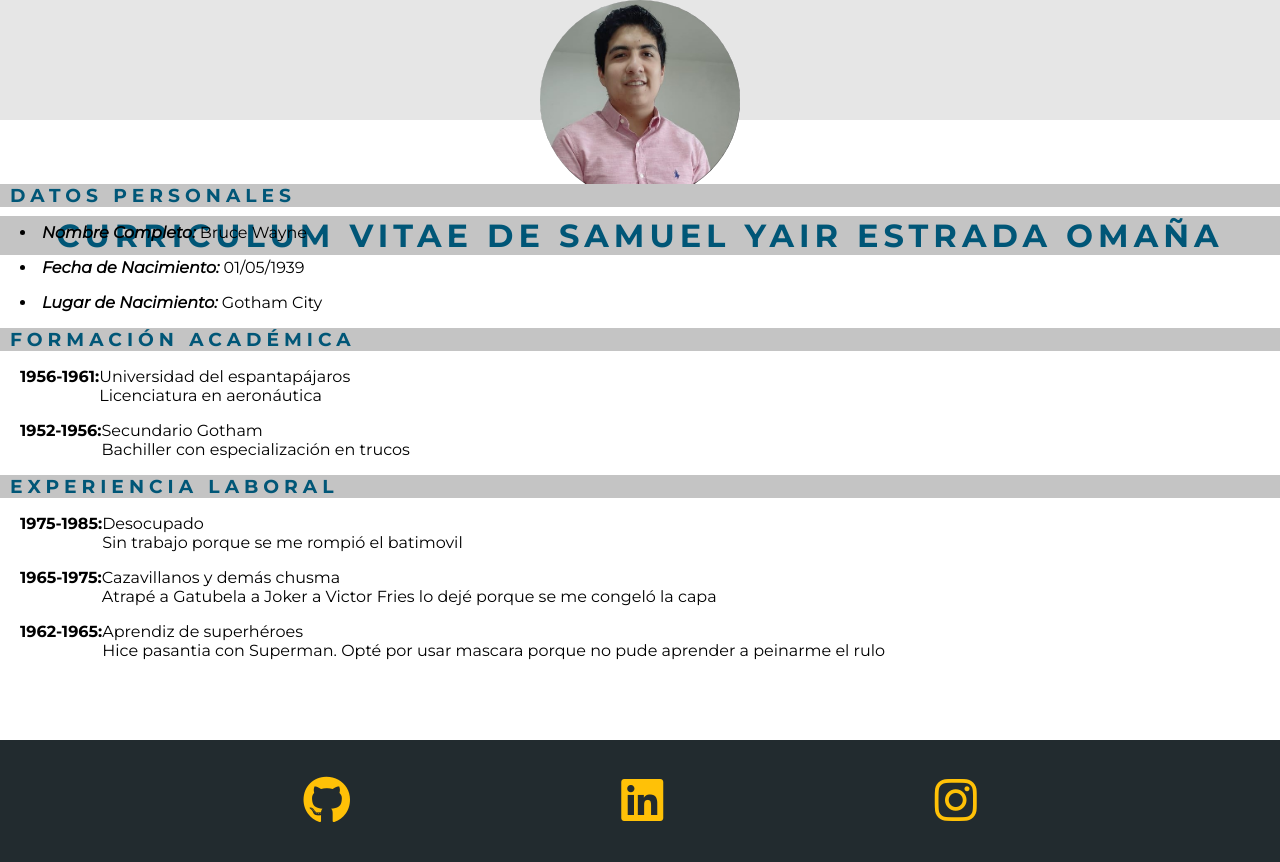
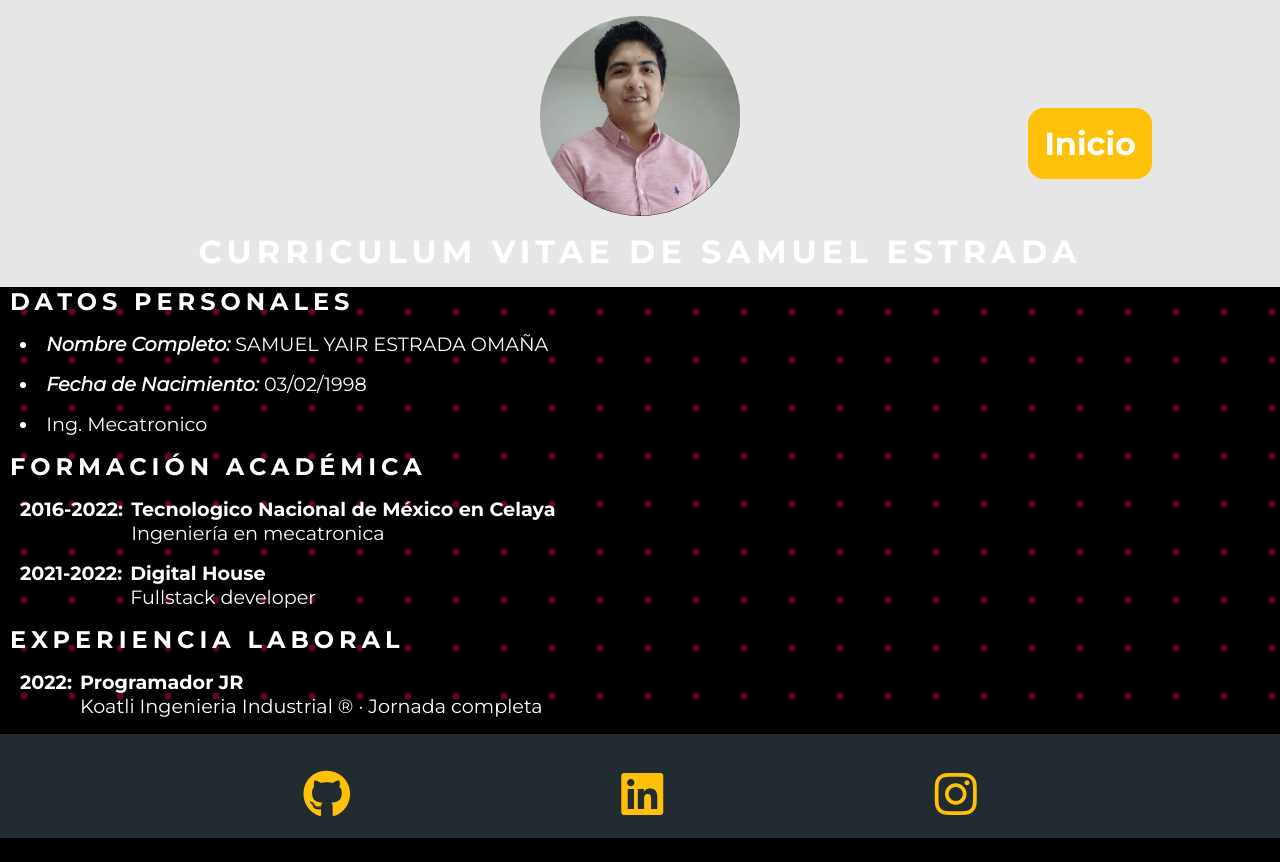
Before and after one commit to SamuelEstradaO/cv-ctd, a plain HTML site: page views/sobremi.html in a window 1280 px wide. After the commit the page ends 838 px from the top, so only its background shows below. Drawn offline with Linux system fonts and the light colour scheme.

Commit message:
fill sobremi.html info

```diff
--- a/css/sobremi.css
+++ b/css/sobremi.css
@@ -9,9 +9,15 @@ body {
     display: flex;
     flex-direction: column;
     justify-content: space-between;
+    background: radial-gradient(circle, #5c0725 10%, transparent 11%);
+    background-size: 3em 3em;
+    background-color: #000000;
+    opacity: 1;
+    color: white;
 }
 
 .grid-container {
+    position: relative;
     display: grid;
     place-items: center;
     grid-template-columns: 100%;
@@ -20,32 +26,48 @@ body {
     gap: 1rem;
     background-image: url("../images/software-g7e48e1e65_1280.jpg");
     background-size: cover;
-    height: 15vh;
     width: 100vw;
+    padding: 1rem 0;
+}
 
+header>nav {
+    display: grid;
+    place-items: center;
+    position: absolute;
+    right: 10%;
+}
+
+header>nav>a>button {
+    font-size: 2rem;
+    text-decoration: none;
+    font-weight: bold;
+    border: none;
+    background-color: #ffc107;
+    padding: 1rem;
+    border-radius: 1rem;
+    color: white;
 }
 
 #prof-pic {
     border-radius: 50%;
 }
 
-main {
-    margin: 5% 0;
-}
+main {}
 
 h1 {
     width: 100%;
     text-align: center;
+    font-size: 2rem;
 }
 
 h3 {
     padding-left: 10px;
+    font-size: 1.5rem;
 }
 
 h1,
 h3 {
-    color: #005677;
-    background-color: #C4C4C4;
+    font-weight: bold;
     letter-spacing: 5px;
 }
 
@@ -60,12 +82,21 @@ h3 {
 section>ul {
     margin-left: 20px;
     list-style-position: inside;
+    font-size: 1.2rem;
 }
+
 
 section>ul>li {
     margin: 1rem 0;
 }
 
+li>ul {
+    padding-left: 0.5rem;
+}
+
+li>ul> :first-child {
+    font-weight: bold;
+}
 
 .d-flex {
     display: flex;
@@ -76,7 +107,7 @@ section>ul>li {
 }
 
 footer {
-    height: 15vh;
+    height: 5vh;
     background-color: #222b2f;
     padding: 2rem;
     display: grid;
--- a/views/sobremi.html
+++ b/views/sobremi.html
@@ -17,32 +17,33 @@
 <body>
     <header class="grid-container">
         <img src="/images/profPic.jpeg" alt="photo" width="200px" id="prof-pic">
-        <h1>CURRICULUM VITAE DE SAMUEL YAIR ESTRADA OMAÑA</h1>
+        <h1>CURRICULUM VITAE DE SAMUEL ESTRADA</h1>
+        <nav><a href="/index.html"><button type="button">Inicio</button></a></nav>
     </header>
     <main>
         <!-- PersonalInformation Section -->
         <section>
             <h3>DATOS PERSONALES</h3>
             <ul class="type-disc">
-                <li><span class="info-type">Nombre Completo:</span> Bruce Wayne</li>
-                <li><span class="info-type">Fecha de Nacimiento:</span> 01/05/1939</li>
-                <li><span class="info-type">Lugar de Nacimiento:</span> Gotham City</li>
+                <li><span class="info-type">Nombre Completo:</span> SAMUEL YAIR ESTRADA OMAÑA</li>
+                <li><span class="info-type">Fecha de Nacimiento:</span> 03/02/1998</li>
+                <li>Ing. Mecatronico</li>
             </ul>
         </section>
         <!-- AcademicInformation Section -->
         <section>
             <h3>FORMACIÓN ACADÉMICA</h3>
             <ul class="type-none">
-                <li class=" d-flex"><span class="info-type">1956-1961:</span>
+                <li class=" d-flex"><span class="info-type">2016-2022:</span>
                     <ul class="type-none">
-                        <li>Universidad del espantapájaros</li>
-                        <li>Licenciatura en aeronáutica</li>
+                        <li>Tecnologico Nacional de México en Celaya</li>
+                        <li>Ingeniería en mecatronica</li>
                     </ul>
                 </li>
-                <li class=" d-flex"><span class="info-type">1952-1956:</span>
+                <li class=" d-flex"><span class="info-type">2021-2022:</span>
                     <ul class="type-none">
-                        <li>Secundario Gotham</li>
-                        <li>Bachiller con especialización en trucos</li>
+                        <li>Digital House</li>
+                        <li>Fullstack developer</li>
                     </ul>
                 </li>
             </ul>
@@ -52,26 +53,13 @@
             <h3>EXPERIENCIA LABORAL</h3>
             <ul class="type-none">
                 <li class=" d-flex">
-                    <span class="info-type">1975-1985:</span>
+                    <span class="info-type">2022:</span>
                     <ul class="type-none">
-                        <li>Desocupado</li>
-                        <li>Sin trabajo porque se me rompió el batimovil</li>
+                        <li>Programador JR</li>
+                        <li>Koatli Ingenieria Industrial &#174; · Jornada completa</li>
                     </ul>
                 </li>
-                <li class=" d-flex">
-                    <span class="info-type">1965-1975:</span>
-                    <ul class="type-none">
-                        <li>Cazavillanos y demás chusma</li>
-                        <li>Atrapé a Gatubela a Joker a Victor Fries lo dejé porque se me congeló la capa</li>
-                    </ul>
-                </li>
-                <li class=" d-flex"><span class="info-type">1962-1965:</span>
-                    <ul class="type-none">
-                        <li>Aprendiz de superhéroes</li>
-                        <li>Hice pasantia con Superman. Opté por usar mascara porque no pude aprender a peinarme el rulo
-                        </li>
-                    </ul>
-                </li>
+
             </ul>
         </section>
     </main>
```
Also changed, not shown: images/bg-crosspromo.jpg (added).
